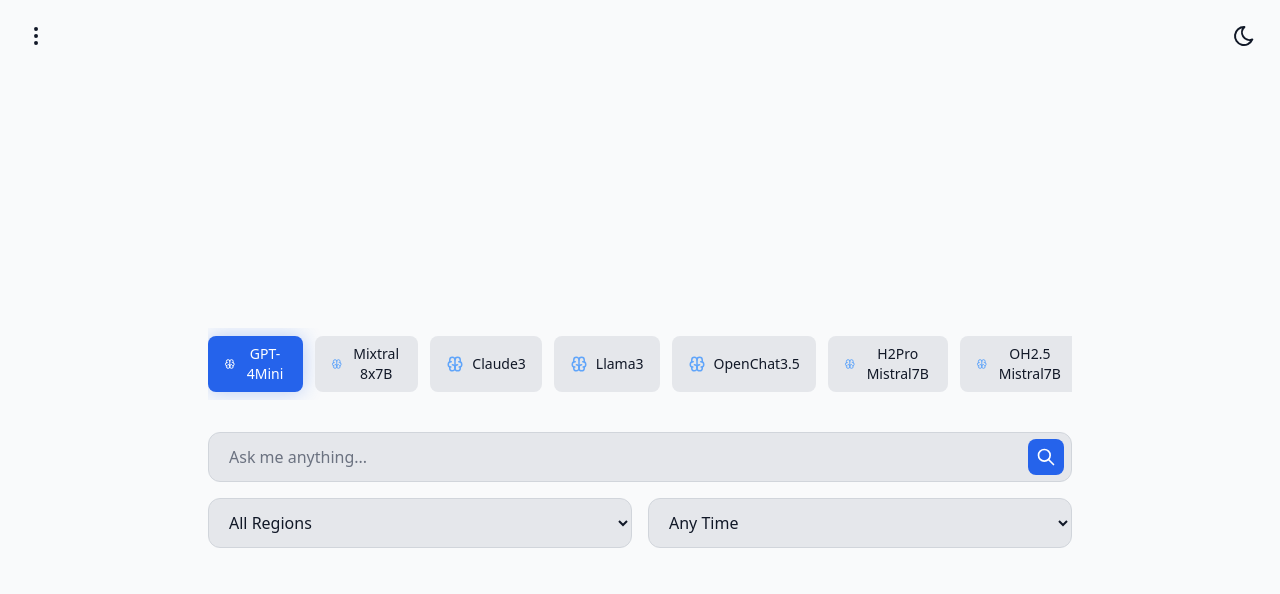
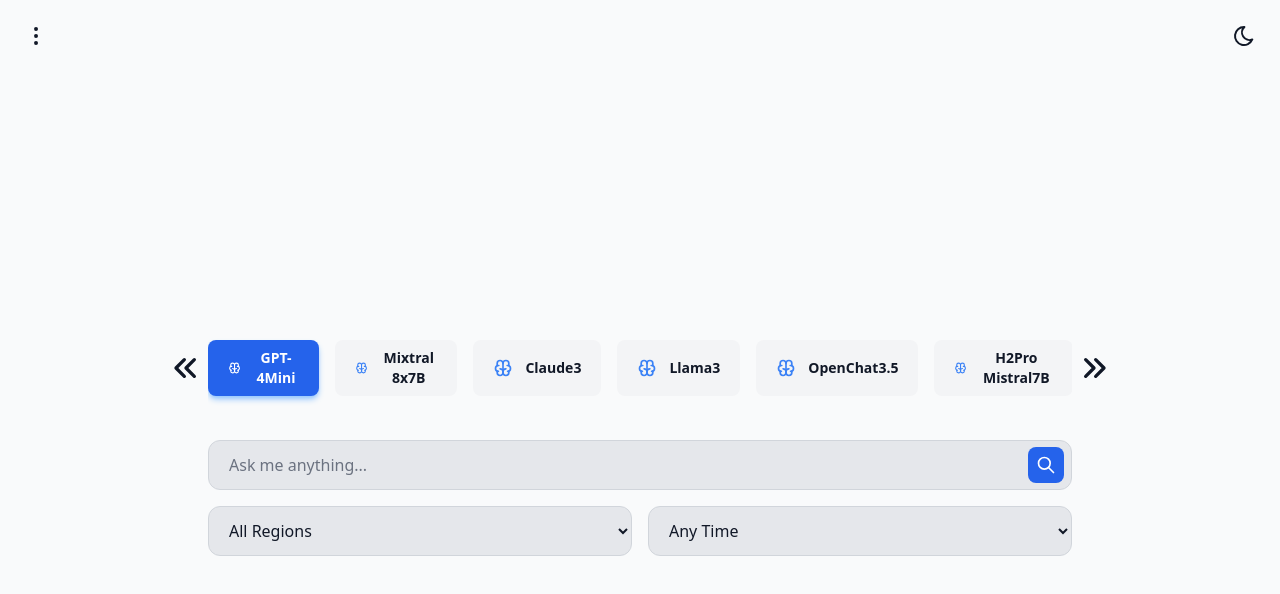
Before and after one commit to aymanbest/AISearchEngine, a React (Create React App) app: page / in a window 1280 px wide. Shown: the top 594 px of the page. Built offline with nearby package versions, Linux system fonts and the light colour scheme.

Commit message:
feat: update index.html meta tags and title for improved SEO; enhance SearchBar with scroll functionality and UI adjustments

```diff
--- a/public/index.html
+++ b/public/index.html
@@ -6,7 +6,7 @@
   <link rel="icon" href="%PUBLIC_URL%/favicon.ico" />
   <meta name="viewport" content="width=device-width, initial-scale=1" />
   <meta name="theme-color" content="#000000" />
-  <meta name="description" content="Web site created using create-react-app" />
+  <meta name="description" content="AI-Powered Search Engine combining web search results with AI-generated answers and image generation capabilities." />
   <link rel="apple-touch-icon" href="%PUBLIC_URL%/logo192.png" />
   <!--
       manifest.json provides metadata used when your web app is installed on a
@@ -22,7 +22,7 @@
       work correctly both with client-side routing and a non-root public URL.
       Learn how to configure a non-root public URL by running `npm run build`.
     -->
-  <title>React App</title>
+  <title>AI-Powered Search Engine</title>
 </head>
 
 <body>
--- a/src/components/SearchBar.js
+++ b/src/components/SearchBar.js
@@ -1,6 +1,6 @@
 import React, { useState, useRef } from 'react';
 import SuggestionsList from './SuggestionsList';
-import { IconSearch, IconBrain, IconHistory, IconTrash } from '@tabler/icons-react';
+import { IconSearch, IconBrain, IconHistory, IconTrash, IconChevronsRight, IconChevronsLeft } from '@tabler/icons-react';
 import '../index.css';
 import { MODELSAI, REGIONS, TIMES } from '../constants/models';
 
@@ -33,17 +33,15 @@
     const [region, setRegion] = useState('');
     const [time, setTime] = useState('');
     const [suggestions, setSuggestions] = useState([]);
-    // eslint-disable-next-line
-    //const [showSuggestions, setShowSuggestions] = useState(false);
     const [showHistory, setShowHistory] = useState(false);
     const [loading, setLoading] = useState(false);
     const [selectedIndex, setSelectedIndex] = useState(-1);
     const inputRef = useRef(null);
+    const modelsContainerRef = useRef(null);
 
     const handleInputChange = async (e) => {
         const value = e.target.value;
         setInput(value);
-        //setShowSuggestions(true);
         setShowHistory(true);
 
         if (value.trim()) {
@@ -57,7 +55,6 @@
     const handleSuggestionClick = (suggestion) => {
         const suggestionText = suggestion.phrase || suggestion;
         setInput(suggestionText);
-        // setShowSuggestions(false);
         setShowHistory(false);
         setSuggestions([]);
         onSearch(suggestionText, region, time);
@@ -78,7 +75,6 @@
             e.preventDefault();
             setSelectedIndex(prev => prev > -1 ? prev - 1 : prev);
         } else if (e.key === 'Escape') {
-            //setShowSuggestions(false);
             setShowHistory(false);
         }
     };
@@ -90,7 +86,6 @@
         setLoading(true);
         onSearch(input, region, time);
         setSuggestions([]);
-        //setShowSuggestions(false);
         setShowHistory(false);
         setSelectedIndex(-1);
         setLoading(false);
@@ -98,14 +93,12 @@
 
     const handleInputFocus = () => {
         if (!input.trim()) {
-            // setShowSuggestions(true);
             setShowHistory(true);
         }
     };
 
     const handleInputBlur = () => {
         setTimeout(() => {
-            //setShowSuggestions(false);
             setShowHistory(false);
         }, 200);
     };
@@ -134,41 +127,46 @@
         onSearchHistoryClick(query, region, time);
     };
 
+    const scrollModels = (direction) => {
+        if (modelsContainerRef.current) {
+            const scrollAmount = direction === 'left' ? -200 : 200;
+            modelsContainerRef.current.scrollBy({ left: scrollAmount, behavior: 'smooth' });
+        }
+    };
+
     return (
         <div className="max-w-4xl mx-auto px-4 relative">
             <div className="relative w-full mb-8">
-                <div className="flex gap-3 justify-start overflow-x-auto hide-scrollbar py-2">
+                <button onClick={() => scrollModels('left')} className="absolute left-[-50px] top-1/2 transform -translate-y-1/2 z-10 p-2">
+                    <IconChevronsLeft size={40} />
+                </button>
+                <div className="flex gap-4 justify-start overflow-x-auto hide-scrollbar py-3" ref={modelsContainerRef}>
                     {MODELSAI.map((model) => (
                         <button
                             key={model.id}
                             onClick={() => onModelChange(model.id)}
-                            className={`flex items-center gap-2 px-4 py-2 rounded-lg transition-all duration-300 ease-out
-                    ${selectedModel === model.id
-                                    ? 'bg-blue-600 shadow-[0_0_20px_rgba(37,99,235,0.3)]'
-                                    : 'bg-gray-200 dark:bg-gray-800/50 hover:bg-gray-300 dark:hover:bg-gray-800/80'
-                                }
-                `}
+                            className={`flex items-center gap-3 px-5 py-2 rounded-lg transition
+            ${selectedModel === model.id
+                                    ? 'bg-blue-600 text-white shadow-md shadow-blue-300'
+                                    : 'bg-gray-100 dark:bg-gray-800 hover:bg-gray-200 dark:hover:bg-gray-700 text-gray-900 dark:text-gray-300'
+                                }`}
                         >
                             <IconBrain
-                                size={18}
-                                className={`transition-all duration-300
-                        ${selectedModel === model.id
-                                        ? 'text-white'
-                                        : 'text-blue-400'
-                                    }
-                    `}
+                                size={20}
+                                className={`transition ${selectedModel === model.id
+                                    ? 'text-white'
+                                    : 'text-blue-500 dark:text-blue-400'
+                                    }`}
                             />
-                            <span className={`text-sm font-medium
-                    ${selectedModel === model.id
-                                    ? 'text-white'
-                                    : 'text-gray-900 dark:text-gray-300'
-                                }`}
-                            >
+                            <span className="text-sm font-semibold">
                                 {model.name}
                             </span>
                         </button>
                     ))}
                 </div>
+                <button onClick={() => scrollModels('right')} className="absolute right-[-50px] top-1/2 transform -translate-y-1/2 z-10 p-2">
+                    <IconChevronsRight size={40} />
+                </button>
             </div>
 
             <form onSubmit={handleSubmit} className="relative group space-y-4">
```
